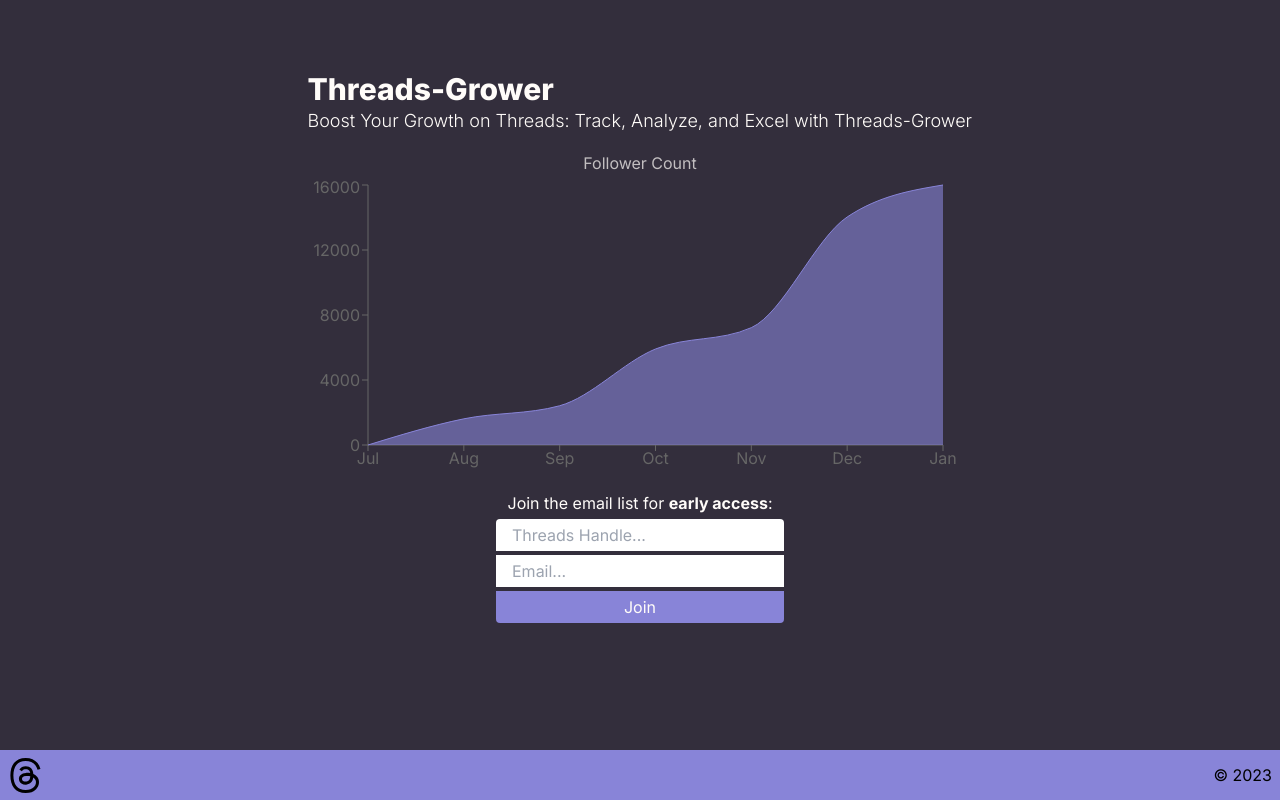
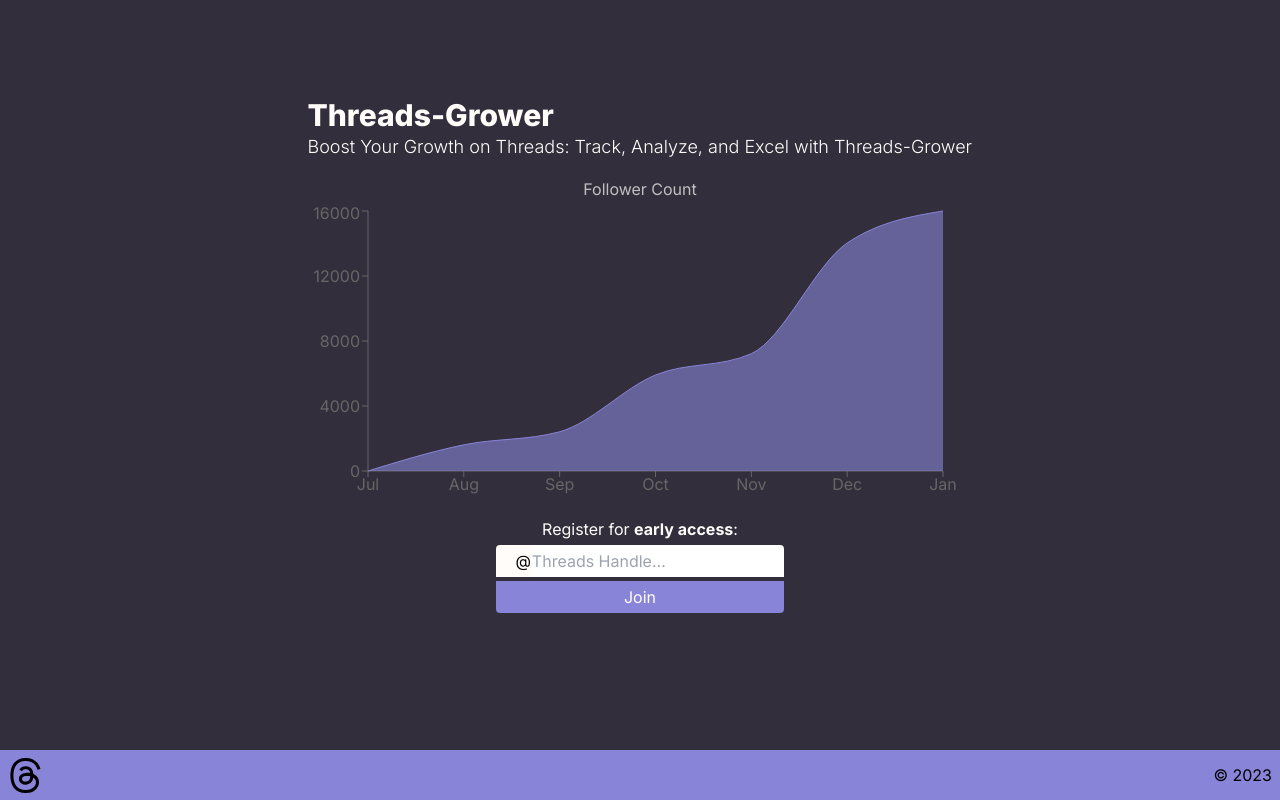
Before and after one commit to mkotik/threadsgrower-landingpage, a Next.js app: page / in a window 1280 px wide. Shown: the top 800 px of the page. Built offline with nearby package versions, Linux system fonts and the light colour scheme.

Commit message:
remove email input

```diff
--- a/src/app/EmailForm.tsx
+++ b/src/app/EmailForm.tsx
@@ -10,13 +10,15 @@
   // const [successMessage, setSuccessMessage] = useState<boolean>(true);
   const [status, setStatus] = useState<string>("");
   const handleSubmit = async () => {
+    console.log(status);
     if (!process.env.NEXT_PUBLIC_API_URL) {
       console.log("API URL NOT FOUND");
       console.log(process.env.NEXT_PUBLIC_API_URL);
       return;
     }
-    if (!email) {
-      console.log("email is undefined");
+    if (!handle) {
+      console.log("handle is undefined");
+      setStatus("error");
       return;
     }
     axios
@@ -52,23 +54,27 @@
     <div className="flex justify-center gap-2 mt-10">
       <div className="flex flex-col w-72 ">
         <p className="mb-1 text-center text-white">
-          Join the email list for{" "}
-          <span className="font-bold">early access</span>:
+          Register for <span className="font-bold">early access</span>:
         </p>
+        <div className="flex">
+          <div className="w-10 mb-1 text-right bg-white rounded-tl">
+            <p className="mt-1 ">@</p>
+          </div>
           <input
-          className="mb-1 px-4 py-1 rounded-tl rounded-tr focus-visible:outline-none focus-visible:bg-[#f5f5f5]"
+            className="w-full mb-1 pr-4 py-1 pl-[1px] rounded-tr focus-visible:outline-none focus-visible:bg-[#f5f5f5]"
             placeholder="Threads Handle..."
             name="handle"
             onChange={handleChange}
             value={handle}
           />
-        <input
+        </div>
+        {/* <input
           className="mb-1 px-4 py-1 focus-visible:outline-none focus-visible:bg-[#f5f5f5]"
           placeholder="Email..."
           name="email"
           onChange={handleChange}
           value={email}
-        />
+        /> */}
         <button
           onClick={() => handleSubmit()}
           className="rounded-br rounded-bl px-4 py-1 text-white  bg-purple hover:bg-[#7c79ba]"
--- a/src/app/ErrorMessage.tsx
+++ b/src/app/ErrorMessage.tsx
@@ -9,7 +9,6 @@
       className={`text-white ${
         status === "error" ? "success-alert-show" : "success-alert-hide"
       }
-          mt-4
            bg-red-500
            flex justify-center items-center
             h-10
@@ -17,6 +16,8 @@
               rounded
               border
                 border-white
+                transform
+                translate-y-[-40px]
           `}
       onTransitionEnd={() => {
         setStatus("");
--- a/src/app/globals.css
+++ b/src/app/globals.css
@@ -18,7 +18,7 @@
 
 .success-alert-hide {
   opacity: 0;
-  transition: all 250ms linear 5s;
+  transition: all 250ms linear 1s;
 }
 
 .success-alert-show {
```
Lines whose indentation alone changed are shown as unchanged.
